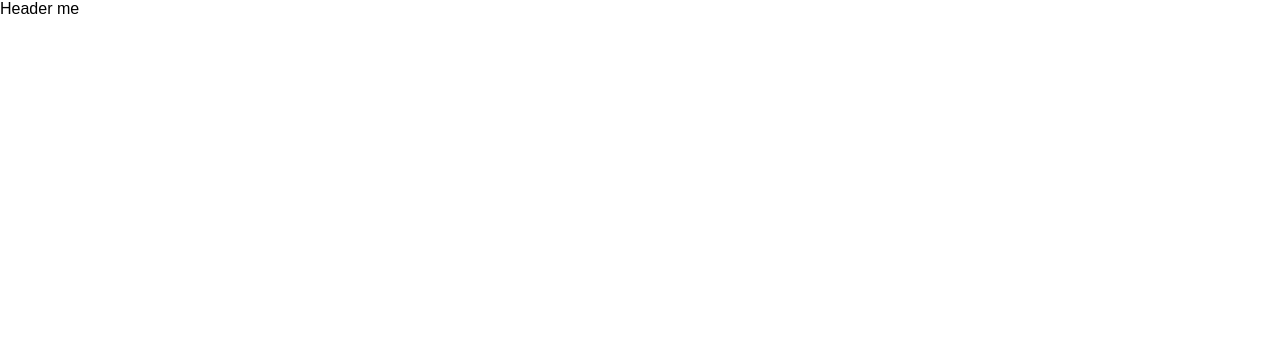
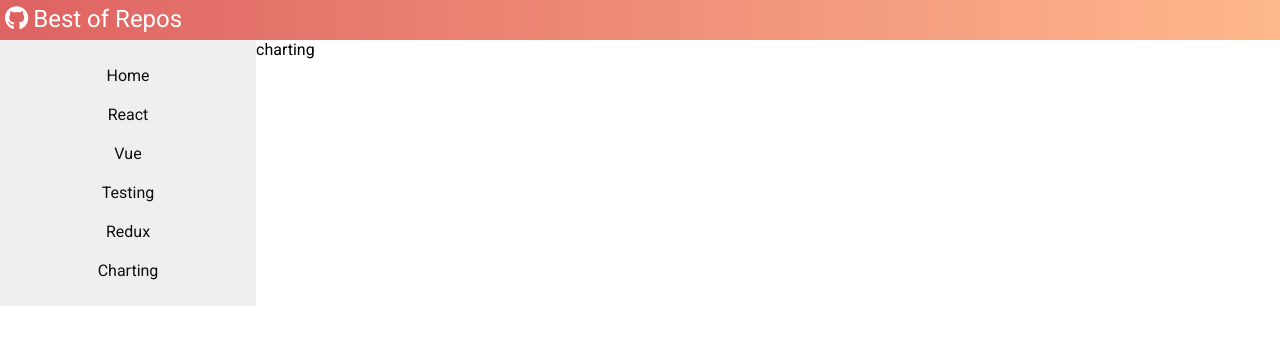
Before and after one commit to admn16/best.repos, a React (Create React App) app: page /tag/charting in a window 1280 px wide. Shown: the top 344 px of the page. Built offline with nearby package versions, Linux system fonts and the light colour scheme.

Commit message:
Added static layout

```diff
--- a/public/index.html
+++ b/public/index.html
@@ -19,7 +19,10 @@
       work correctly both with client-side routing and a non-root public URL.
       Learn how to configure a non-root public URL by running `npm run build`.
     -->
-    <title>React App</title>
+    <title>React App</title
+      >
+    <link href="https://fonts.googleapis.com/css?family=Roboto" rel="stylesheet">
+    <link rel="stylesheet" href="https://use.fontawesome.com/releases/v5.2.0/css/all.css" integrity="sha384-hWVjflwFxL6sNzntih27bfxkr27PmbbK/iSvJ+a4+0owXq79v+lsFkW54bOGbiDQ" crossorigin="anonymous">
   </head>
   <body>
     <noscript>
--- a/src/App.js
+++ b/src/App.js
@@ -1,12 +1,20 @@
 import React from 'react';
-import { BrowserRouter as Router, Route } from 'react-router-dom';
+import {
+  BrowserRouter as Router,
+  Route,
+  Switch,
+} from 'react-router-dom';
 import DefaultLayout from 'layouts/Default/Default';
 import Home from 'views/Home/Home';
+import Tag from 'views/Tag/Tag';
 
 const App = () => (
   <Router>
     <DefaultLayout>
-      <Route exact path="/" component={Home} />
+      <Switch>
+        <Route exact path="/" component={Home} />
+        <Route path="/tag/:tag" component={Tag} />
+      </Switch>
     </DefaultLayout>
   </Router>
 );
--- /dev/null
+++ b/src/constants/tags.js
@@ -0,0 +1,2 @@
+/* eslint-disable import/prefer-default-export */
+export const popular = ['react', 'vue', 'testing', 'redux', 'charting'];
--- a/src/index.css
+++ b/src/index.css
@@ -1,5 +1,5 @@
 body {
   margin: 0;
   padding: 0;
-  font-family: sans-serif;
+  font-family: 'Roboto', sans-serif;
 }
--- a/src/layouts/Default/Default.js
+++ b/src/layouts/Default/Default.js
@@ -1,14 +1,29 @@
 import React from 'react';
 import PropTypes from 'prop-types';
-import { Header } from './components';
+import styled from 'styled-components';
+import {
+  Header,
+  Sidebar,
+} from './components';
+
+const StyledDefault = styled.div`
+  display: flex;
+  flex-wrap: wrap;
+  width: 100%;
+`;
+
+const Section = styled.section`
+  flex: 80%;
+`;
 
 const Default = ({ children }) => (
-  <div>
+  <StyledDefault>
     <Header />
-    <section>
+    <Sidebar />
+    <Section>
       { children }
-    </section>
-  </div>
+    </Section>
+  </StyledDefault>
 );
 
 Default.propTypes = {
--- a/src/layouts/Default/components/Header/Header.js
+++ b/src/layouts/Default/components/Header/Header.js
@@ -1,9 +1,36 @@
 import React from 'react';
+import styled from 'styled-components';
+
+const StyledHeader = styled.header`
+  background-image: linear-gradient(90deg, #DE6262, #FFB88C);
+  height: 40px;
+  flex: 100%;
+`;
+
+const LogoContainer = styled.div`
+  padding: 5px;
+`;
+
+const Logo = styled.i`
+  color: #fff;
+  font-size: 24px;
+`;
+
+const LogoText = styled.span`
+  color: #fff;
+  font-size: 24px;
+  margin-left: 5px;
+`;
 
 const Header = () => (
-  <header>
-    Header me
-  </header>
+  <StyledHeader>
+    <LogoContainer>
+      <Logo className="fab fa-github" />
+      <LogoText>
+        Best of Repos
+      </LogoText>
+    </LogoContainer>
+  </StyledHeader>
 );
 
 export { Header };
--- /dev/null
+++ b/src/layouts/Default/components/Sidebar/Sidebar.js
@@ -0,0 +1,65 @@
+import React from 'react';
+import { Link } from 'react-router-dom';
+import styled from 'styled-components';
+import { popular as popularTags } from 'constants/tags';
+
+const StyledSidebar = styled.nav`
+  background: #EFEFEF;
+  flex: 20%;
+`;
+
+const List = styled.ul`
+  list-style: none;
+  padding: 0;
+  width: 100%;
+`;
+
+const ListItem = styled.li`
+  padding: 10px 0;
+  text-align: center;
+  &:hover {
+    cursor: pointer;
+    background: #C4C4C4;
+  }
+`;
+
+const StyledLink = styled(Link)`
+  color: #101010;
+  display: inline-block;
+  text-decoration: none;
+  width: 100%;
+  &:visited {
+    color: #101010;
+  }
+`;
+
+const popularTagsObj = popularTags.map((tag) => {
+  const capitalized = `${tag[0].toUpperCase()}${tag.slice(1)}`;
+  return {
+    value: tag,
+    text: capitalized,
+  };
+});
+
+const Sidebar = () => (
+  <StyledSidebar>
+    <List>
+      <ListItem>
+        <StyledLink to="/">
+          Home
+        </StyledLink>
+      </ListItem>
+
+      {popularTagsObj.map(tag => (
+        <ListItem key={tag.value}>
+          <StyledLink to={`/tag/${tag.value}`}>
+            { tag.text }
+          </StyledLink>
+        </ListItem>
+      ))}
+    </List>
+  </StyledSidebar>
+);
+
+export { Sidebar };
+export default Sidebar;
--- a/src/layouts/Default/components/index.js
+++ b/src/layouts/Default/components/index.js
@@ -1 +1,2 @@
 export * from './Header/Header';
+export * from './Sidebar/Sidebar';
--- /dev/null
+++ b/src/views/Tag/Tag.js
@@ -0,0 +1,26 @@
+import React, { PureComponent } from 'react';
+import PropTypes from 'prop-types';
+
+class Tag extends PureComponent {
+  static propTypes = {
+    match: PropTypes.shape({
+      params: PropTypes.shape({
+        tag: PropTypes.string.isRequired,
+      }),
+    }).isRequired,
+  };
+
+  componentDidMount() {
+  }
+
+  render() {
+    const { match: { params } } = this.props;
+    return (
+      <div>
+        { params.tag }
+      </div>
+    );
+  }
+}
+
+export default Tag;
```
Also changed, not shown: 1 other file (tests, documents, lock files or other folders).
